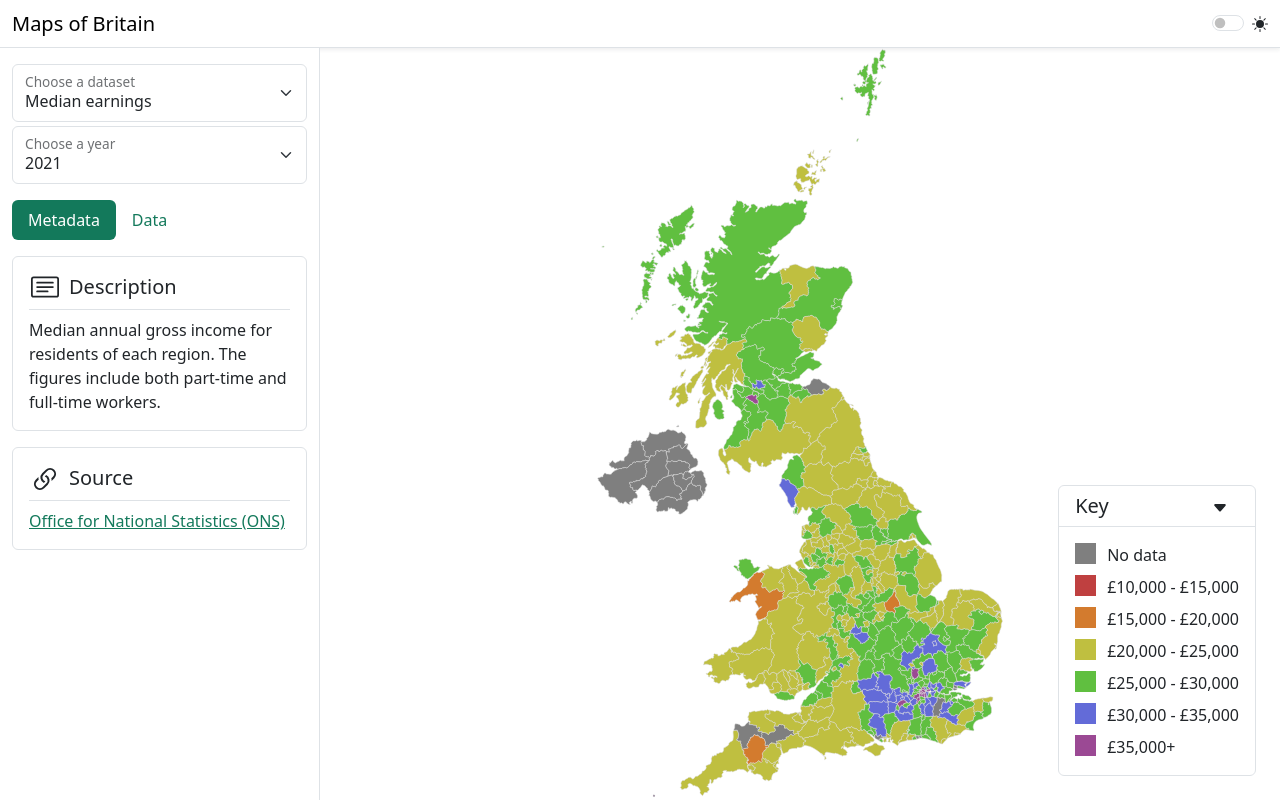
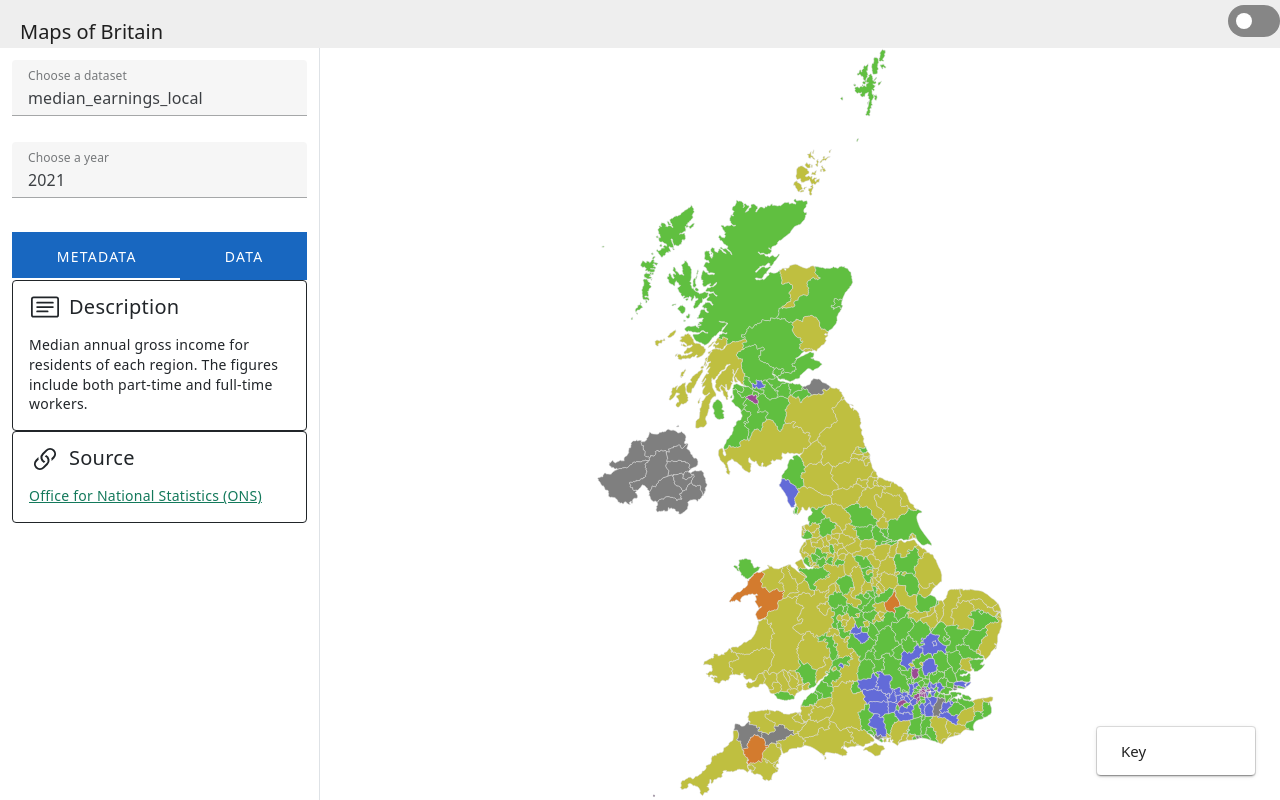
Before and after one commit to ilkutkutlar/uk-regional-data-visualiser, a Vue app: page / in a window 1280 px wide. Built offline with nearby package versions, Linux system fonts and the light colour scheme.

Commit message:
migrate some components to Vuetify

```diff
--- a/package.json
+++ b/package.json
@@ -14,7 +14,8 @@
     "lodash": "^4.17.21",
     "pinia": "^2.0.28",
     "vue": "^3.2.41",
-    "vue-router": "^4.1.5"
+    "vue-router": "^4.1.5",
+    "vuetify": "^3.1.2"
   },
   "devDependencies": {
     "@rushstack/eslint-patch": "^1.1.4",
--- a/src/components/BaseInfoPanel.vue
+++ b/src/components/BaseInfoPanel.vue
@@ -5,7 +5,25 @@ export default {
 </script>
 
 <template>
-  <div
+  <v-card
+    class="card z-index-10 position-fixed break-word bg-opacity-75 top-0-lg end-0-lg bottom-0-md-down start-0-md-down w-50-md-down mt-5em me-4 w-20em border"
+  >
+    <template #title>
+      <slot name="title"></slot>
+      <v-button
+        type="button"
+        class="btn-close col-2 m-auto"
+        aria-label="Close"
+        v-show="closeButtonVisible"
+        @click="$emit('closeButtonClicked')"
+      ></v-button>
+    </template>
+    <template #text>
+      <slot name="body"></slot>
+    </template>
+  </v-card>
+
+  <!-- <div
     class="card z-index-10 position-fixed break-word bg-opacity-75 top-0-lg end-0-lg bottom-0-md-down start-0-md-down w-50-md-down mt-5em me-4 w-20em border"
   >
     <div class="card-body">
@@ -29,7 +47,7 @@ export default {
         <slot name="body"></slot>
       </p>
     </div>
-  </div>
+  </div> -->
 </template>
 
 <style>
--- a/src/components/DataDetailsPanel.vue
+++ b/src/components/DataDetailsPanel.vue
@@ -29,9 +29,10 @@ export default {
          when this template has been initialised. Make it
          a computed property so it is updated when data
          has been downloaded */
-      return this.current.dataset.years.map((year) => {
-        return { value: year, text: year };
-      });
+      return this.current.dataset.years;
+      // return this.current.dataset.years.map((year) => {
+      //   return { value: year, text: year };
+      // });
     },
     filteredData() {
       let data = this.current.dataset.data[this.current.year] ?? {};
@@ -58,16 +59,23 @@ export default {
     dataRowMouseLeave() {
       this.current.clearHighlightedRegions();
     },
+    datasetSelectInput(event) {
+      this.current.dataset = this.allDatasets.find(
+        (dataset) => dataset.metadata.id == event.target.value
+      );
+    },
   },
   data() {
     return {
       current: useCurrent(),
       dataSelectItems: this.allDatasets.map((dataset) => {
-        return { value: dataset.metadata.id, text: dataset.metadata.name };
+        return dataset.metadata.name;
+        // return { value: dataset.metadata.id, text: dataset.metadata.name };
       }),
       keyFormatter: (region) =>
         this.current.dataset.svgMap.prettyNames.get(region),
       searchText: "",
+      tab: null,
     };
   },
 };
@@ -93,57 +101,37 @@ export default {
 
     <div class="offcanvas-body p-0">
       <div class="container">
-        <SelectFloating
-          name="panel-select-dataset"
+        <v-select
+          class="mb-1 mt-3"
           label="Choose a dataset"
-          aria-label="Dataset select"
-          outer-div-classes="mb-1 mt-3"
           :items="dataSelectItems"
           :modelValue="current.dataset.metadata.id"
-          @input="
-            (event) => {
-              this.current.dataset = this.allDatasets.find(
-                (dataset) => dataset.metadata.id == event.target.value
-              );
-            }
-          "
-        />
-        <SelectFloating
-          name="panel-select-year"
+          @input="datasetSelectInput"
+        ></v-select>
+        <v-select
+          class="mb-3"
           label="Choose a year"
-          aria-label="Dataset year select"
-          outer-div-classes="mb-3"
           :items="yearSelectItems"
           v-model="selectedYear"
-        />
+        ></v-select>
 
-        <TabList
-          :tabs="[
-            {
-              id: 'metadata-tab',
-              contentId: 'metadata',
-              title: 'Metadata',
-              active: true,
-            },
-            {
-              id: 'dataset-data-tab',
-              contentId: 'dataset-data',
-              title: 'Data',
-              active: false,
-            },
-          ]"
-        />
-        <div class="tab-content">
-          <TabContent id="metadata" tabId="metadata-tab" :active="true">
-            <Card outerDivClasses="mt-3">
-              <template #title><IconText />Description</template>
-              <template #body>
+        <v-tabs v-model="tab" bg-color="primary" align-tabs="center" grow>
+          <v-tab value="metadata">Metadata</v-tab>
+          <v-tab value="data">Data</v-tab>
+        </v-tabs>
+
+        <v-window v-model="tab">
+          <v-window-item value="metadata">
+            <v-card variant="outlined">
+              <template #title> <IconText />Description </template>
+              <template #text>
                 {{ current.dataset.metadata.description }}
               </template>
-            </Card>
-            <Card outerDivClasses="mt-3">
-              <template #title><IconLink />Source</template>
-              <template #body>
+            </v-card>
+
+            <v-card variant="outlined">
+              <template #title> <IconLink />Source </template>
+              <template #text>
                 <a
                   :href="current.dataset.metadata.sourceLink"
                   class="d-block"
@@ -152,22 +140,19 @@ export default {
                   {{ current.dataset.metadata.source }}
                 </a>
               </template>
-            </Card>
-          </TabContent>
-          <TabContent id="dataset-data" tabId="dataset-data-tab">
-            <div class="input-group w-100 mb-3 mt-3">
-              <span class="input-group-text text-primary">
-                <IconSearch />
-              </span>
-              <input
-                type="text"
-                class="form-control border-style-solid"
-                placeholder="Search data..."
-                aria-label="Data search text"
-                v-model="searchText"
-              />
-            </div>
-            <table class="table table-hover w-100 m-auto mb-3 border">
+            </v-card>
+          </v-window-item>
+
+          <v-window-item value="data">
+            <v-text-field
+              class="mb-3 mt-3"
+              label=""
+              prepend-inner-icon="mdi-magnify"
+              placeholder="Search data..."
+              v-model="searchText"
+            ></v-text-field>
+
+            <v-table>
               <tbody>
                 <tr
                   v-for="entry in Object.entries(filteredData)"
@@ -184,9 +169,9 @@ export default {
                   </td>
                 </tr>
               </tbody>
-            </table>
-          </TabContent>
-        </div>
+            </v-table>
+          </v-window-item>
+        </v-window>
       </div>
     </div>
   </div>
--- a/src/components/KeyWindow.vue
+++ b/src/components/KeyWindow.vue
@@ -32,7 +32,26 @@ export default {
 </script>
 
 <template>
-  <div
+  <v-expansion-panels>
+    <v-expansion-panel
+      title="Key"
+      class="z-index-10 position-fixed end-0 bottom-0 mb-4-lg me-4-lg bg-opacity-75 min-width-10 mw-50-md-down border"
+    >
+      <v-expansion-panel-text>
+        <div class="card-text vstack gap-2">
+          <div v-for="keyItem in this.key" :key="keyItem[0]" class="d-flex">
+            <div
+              class="key-colour-box"
+              :style="{ backgroundColor: keyItem[1] }"
+            ></div>
+            <div>{{ keyItem[0] }}</div>
+          </div>
+        </div>
+      </v-expansion-panel-text>
+    </v-expansion-panel>
+  </v-expansion-panels>
+
+  <!-- <div
     class="card z-index-10 position-fixed end-0 bottom-0 mb-4-lg me-4-lg bg-opacity-75 min-width-10 mw-50-md-down border"
   >
     <TogglerButton
@@ -59,7 +78,7 @@ export default {
         </div>
       </div>
     </div>
-  </div>
+  </div> -->
 </template>
 
 <style>
--- a/src/components/NavBar.vue
+++ b/src/components/NavBar.vue
@@ -19,7 +19,26 @@ export default {
 };
 </script>
 <template>
-  <nav class="navbar navbar-expand-lg h-6vh p-0 shadow-sm border-bottom">
+  <v-toolbar class="h-6vh">
+    <v-toolbar-title>Maps of Britain</v-toolbar-title>
+
+    <v-switch inset v-model="darkMode"></v-switch>
+
+    <!-- <div class="form-check form-switch">
+      <label class="form-check-label" for="colourModeSwitch">
+        <component :is="darkMode ? 'MoonFill' : 'SunFill'"></component>
+      </label>
+      <input
+        class="form-check-input"
+        type="checkbox"
+        role="switch"
+        id="colourModeSwitch"
+        v-model="darkMode"
+      />
+    </div> -->
+  </v-toolbar>
+
+  <!-- <nav class="navbar navbar-expand-lg h-6vh p-0 shadow-sm border-bottom">
     <div class="container-fluid">
       <a class="navbar-brand" href="#">Maps of Britain</a>
 
@@ -48,7 +67,7 @@ export default {
         <span class="navbar-toggler-icon"></span>
       </button>
     </div>
-  </nav>
+  </nav> -->
 </template>
 
 <style>
--- a/src/main.ts
+++ b/src/main.ts
@@ -11,8 +11,18 @@ import App from "./App.vue";
 import "./assets/main.css";
 import "./assets/bootstrap.min.css";
 
+// Vuetify
+import 'vuetify/styles'
+import { createVuetify } from 'vuetify'
+import * as components from 'vuetify/components'
+import * as directives from 'vuetify/directives'
+
 const app = createApp(App);
 const pinia = createPinia();
+const vuetify = createVuetify({
+  components,
+  directives,
+})
 
 app.provide("allDatasets", [
   earnings,
@@ -24,4 +34,5 @@ app.provide("allDatasets", [
 ]);
 
 app.use(pinia);
+app.use(vuetify)
 app.mount("#app");
```
Also changed, not shown: 1 other file (tests, documents, lock files or other folders).
